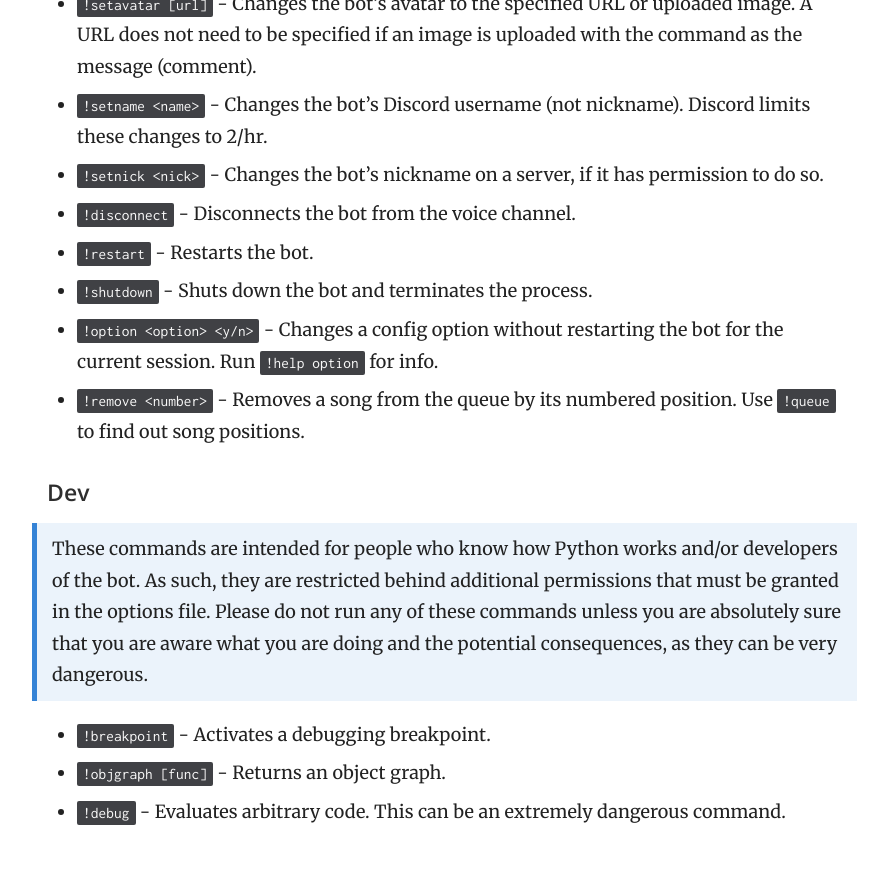
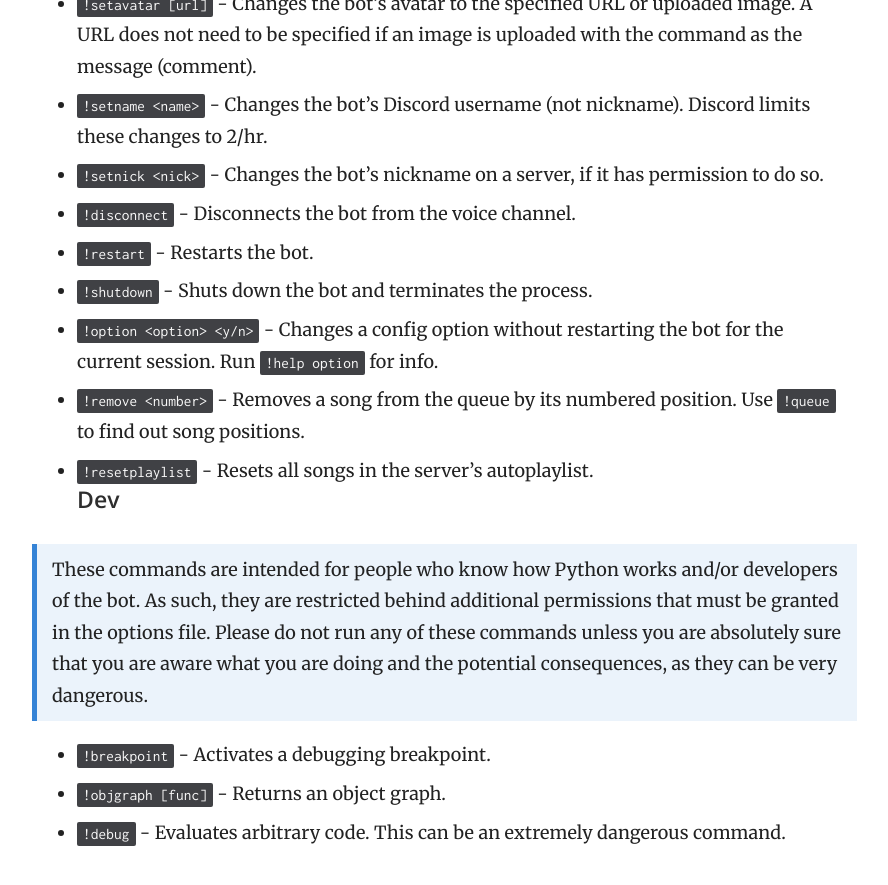
Before and after one commit to Just-Some-Bots/MusicBot, a Jekyll site: the page built from _docs/using/commands.md, in a window 1280 px wide and 900 px high, scrolled down 1922 px. Shown: the top 885 px of the window, without its empty margins (343-1231 px from the left). Built offline with Jekyll 4.4.1, drawn with Linux system fonts in a browser that asks for light colours.

Commit message:
Add resetplaylist to commands

```diff
--- a/_docs/using/commands.md
+++ b/_docs/using/commands.md
@@ -43,7 +43,7 @@ This is a list of the commands that can be used to control the MusicBot. You can
 - `!shutdown` - Shuts down the bot and terminates the process.
 - `!option <option> <y/n>` - Changes a config option without restarting the bot for the current session. Run `!help option` for info.
 - `!remove <number>` - Removes a song from the queue by its numbered position. Use `!queue` to find out song positions.
-
+- `!resetplaylist` - Resets all songs in the server's autoplaylist.
 #### Dev
 
 > These commands are intended for people who know how Python works and/or developers of the bot. As such, they are restricted behind additional permissions that must be granted in the options file. Please do not run any of these commands unless you are absolutely sure that you are aware what you are doing and the potential consequences, as they can be very dangerous.
```
